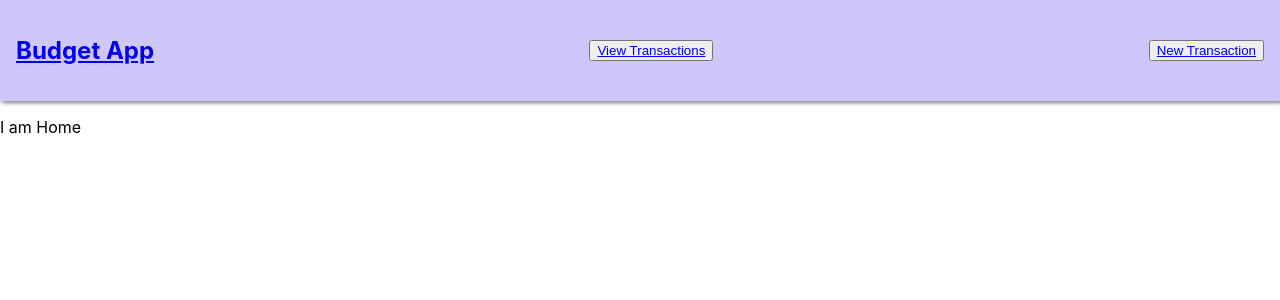
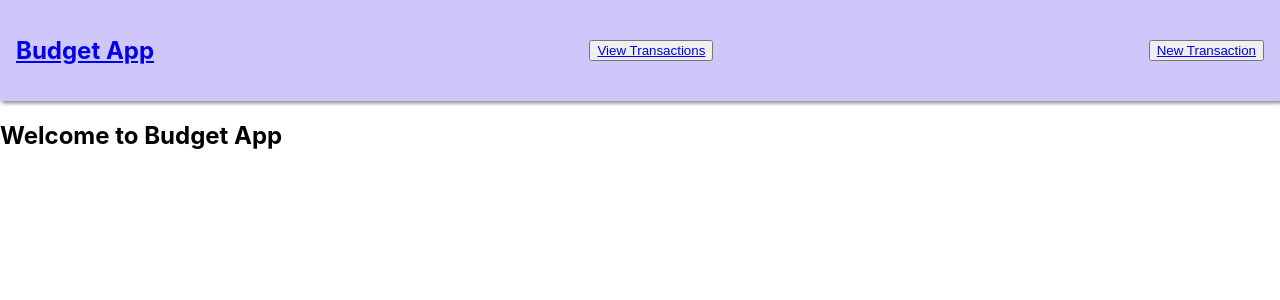
Before and after one commit to Shani4-1/budget-app-project-frontend, a React (Create React App) app: page / in a window 1280 px wide. Shown: the top 300 px of the page. Built offline with nearby package versions, Linux system fonts and the light colour scheme.

Commit message:
completed Home and FourOFour pages

```diff
--- a/src/pages/FourOFour.js
+++ b/src/pages/FourOFour.js
@@ -1,5 +1,9 @@
 const FourOFour = () => {
-    return null;
+    return (
+        <div>
+          <h1>Sorry, no page found</h1>
+        </div>
+      );
 };
 
 export default FourOFour;
--- a/src/pages/Home.js
+++ b/src/pages/Home.js
@@ -1,5 +1,9 @@
 const Home = () => {
-    return "I am Home"
+  return (
+    <div className="Home">
+      <h2>Welcome to Budget App</h2>
+    </div>
+  );
 };
 
 export default Home;
```
